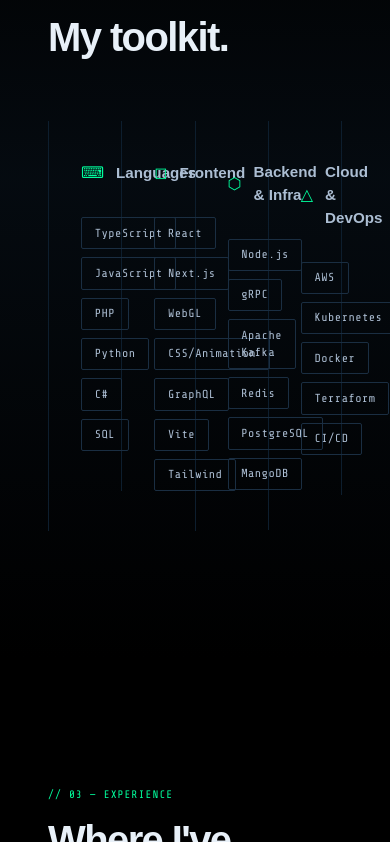
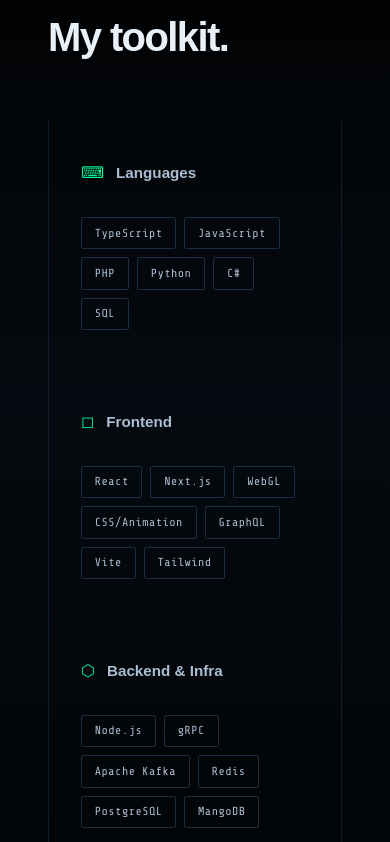
Before and after one commit to Matt-Hamilton-GitHub/mh.portal.v2.0, a React (Vite) app: page / in a window 390 px wide. Shown: the part 2162-3004 px from the top of the page. Built offline with nearby package versions, Linux system fonts and the light colour scheme; a web font is replaced by a local one.

Commit message:
skills section adopted for small devices

```diff
--- a/src/components/SkillsSection.jsx
+++ b/src/components/SkillsSection.jsx
@@ -3,7 +3,7 @@
 
 const SkillsSection = () => {
   return (
-    <section id="skills" className="relative py-32 px-12 z-1" style={{ background: "linear-gradient(to bottom, transparent, rgba(6,13,20,.8) 40%, transparent)" }}>
+    <section id="skills" className="relative py-32 px-12 z-1 " style={{ background: "linear-gradient(to bottom, transparent, rgba(6,13,20,.8) 40%, transparent)" }}>
             <div className="max-w-5xl mx-auto">
               <Reveal>
                 <SectionLabel num="02" label="SKILLS" />
@@ -11,15 +11,15 @@
                   My toolkit.
                 </h2>
               </Reveal>
-              <div className="grid grid-cols-4" style={{ borderLeft: "1px solid #0d1e2e" }}>
+              <div className="flex flex-row flex-wrap justify-start items-center  md:items-baseline md:grid grid-cols-4" style={{ borderLeft: "1px solid #0d1e2e" }}>
                 {SKILLS.map((cat, i) => (
                   <Reveal key={cat.category} delay={i * 0.09}>
-                    <div className="px-8 py-10" style={{ borderRight: "1px solid #0d1e2e", minHeight: 280 }}>
+                    <div className="px-8 py-10  " style={{ borderRight: "1px solid #0d1e2e" }}>
                       <div className="flex items-center gap-3 mb-8">
                         <span style={{ fontSize: "1rem", color: "var(--main-matrix-green" }}>{cat.icon}</span>
                         <span style={{ fontFamily: "'Clash Display', sans-serif", fontSize: "0.95rem", fontWeight: 600, color: "var(--second-grey" }}>{cat.category}</span>
                       </div>
-                      <div className="flex flex-col gap-2">
+                      <div className="flex md:flex-col flex-row flex-wrap gap-2 ">
                         {cat.items.map(skill => (
                           <span key={skill} className="skill-pill transition-all duration-200 inline-block w-fit"
                             style={{ fontFamily: "'Share Tech Mono', monospace", fontSize: "0.73rem", padding: "0.4rem 0.8rem", background: "transparent", border: "1px solid #1a2e42", color: "var(--second-grey)", borderRadius: "2px", letterSpacing: "0.04em" }}>
```
